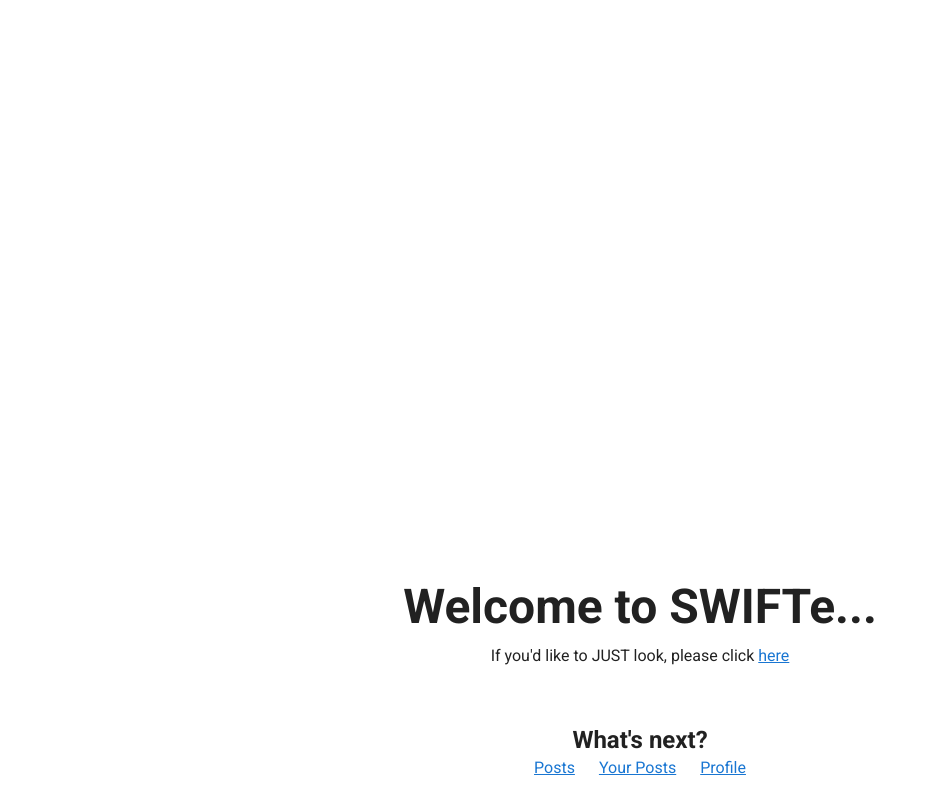
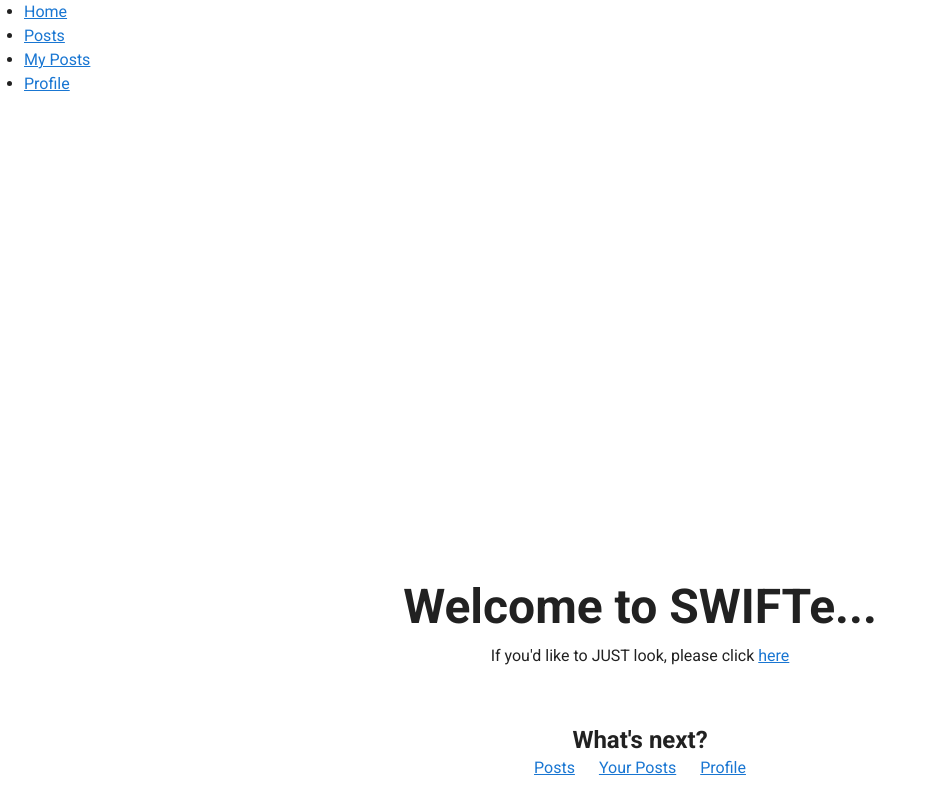
Before and after one commit to aitheocon/social-app, a Vue app: page / in a window 1280 px wide. Shown: the whole page, without its empty margins (0-930 px from the left). Built offline with nearby package versions, Linux system fonts and the light colour scheme.

Commit message:
Base Navbar

```diff
--- a/src/App.vue
+++ b/src/App.vue
@@ -1,7 +1,22 @@
 <template>
   <v-app>
     <v-main>
-
+    <nav class="navbar navbar-expand-sm bg-dark navbar-dark">
+      <ul class="navbar-nav">
+        <li class="nav-item">
+          <router-link to="/" class="nav-link">Home</router-link>
+        </li>
+        <li class="nav-item">
+          <router-link to="/posts" class="nav-link">Posts</router-link>
+        </li>
+        <li class="nav-item">
+          <router-link to="/myposts" class="nav-link">My Posts</router-link>
+        </li>
+        <li class="nav-item">
+          <router-link to="/profile" class="nav-link">Profile</router-link>
+        </li>
+      </ul>
+    </nav>
     </v-main>
     <router-view/>
   </v-app>
```
